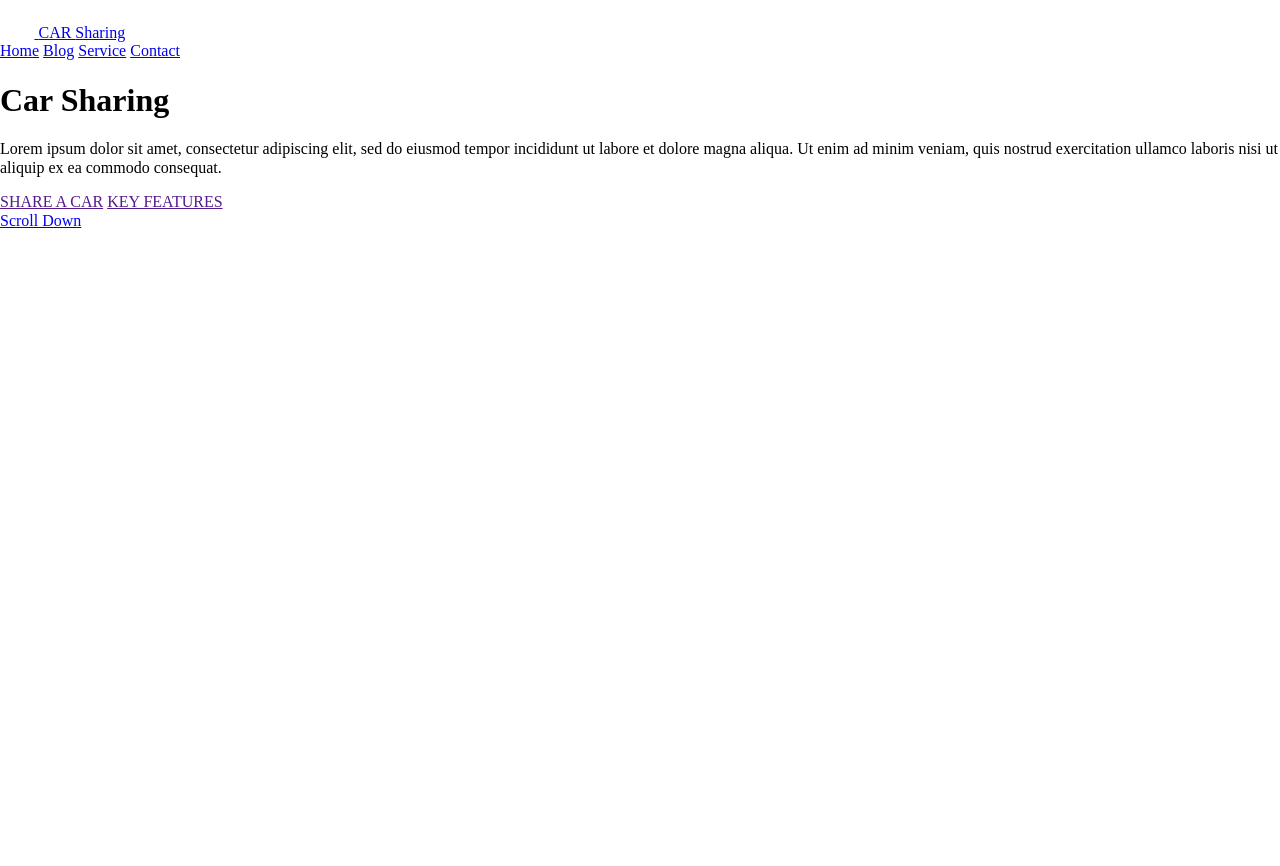
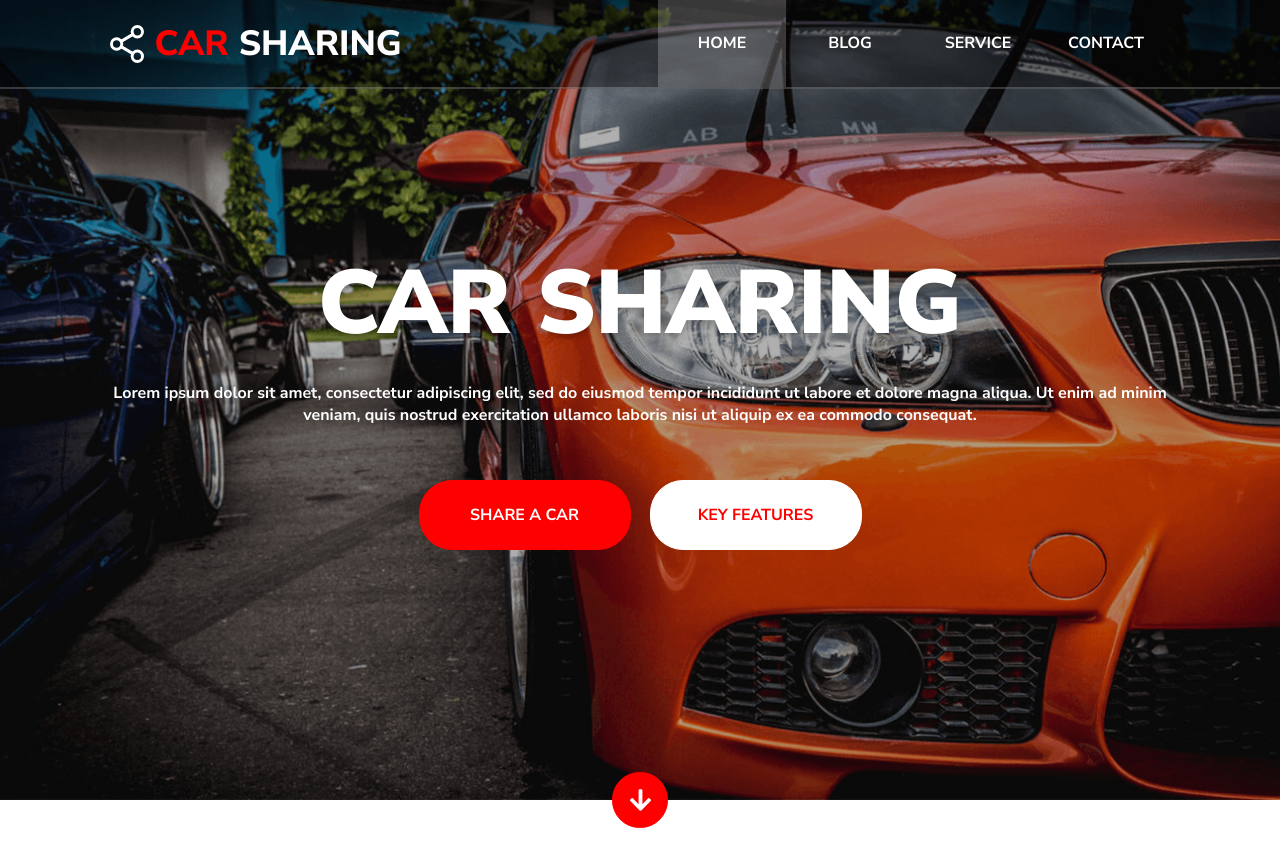
Before and after one commit to pawelkonior/car_sharing_, a plain HTML site: page index.html in a window 1280 px wide. Before the commit the page ends 800 px from the top, so only its background shows below. Drawn offline with Linux system fonts and the light colour scheme.

Commit message:
intro page without pixel perfect

```diff
--- a/index.html
+++ b/index.html
@@ -9,7 +9,7 @@
 
     <link rel="preconnect" href="https://fonts.googleapis.com">
     <link rel="preconnect" href="https://fonts.gstatic.com" crossorigin>
-    <link href="https://fonts.googleapis.com/css2?family=Nunito+Sans:wght@300;400;700;800&family=Open+Sans:wght@300;400&display=swap" rel="stylesheet">
+    <link href="https://fonts.googleapis.com/css2?family=Nunito+Sans:wght@300;400;700;800;900&family=Open+Sans:wght@300;400&display=swap" rel="stylesheet">
 
     <link rel="stylesheet" href="./src/css/normalize.css">
     <link rel="stylesheet" href="./src/css/app.css">
@@ -17,11 +17,12 @@
 <body>
 
 <div class="box intro" id="intro">
+    <div class="intro__mask">
         <header class="header">
             <div class="header__wrapper">
                 <a href="/" class="logo">
                     <img src="./src/images/logo.svg" alt="Logo Car Sharing Company" class="logo__img">
-                <span class="logo__text logo__text--primary">CAR </span>
+                    <span class="logo__text logo__text--primary">CAR</span>
                     <span class="logo__text">Sharing</span>
                 </a>
                 <nav class="mainMenu">
@@ -34,15 +35,18 @@
         </header>
         <section class="box__wrapper hero">
             <h1 class="hero__hdl">Car Sharing</h1>
-        <p class="hero__lead">Lorem ipsum dolor sit amet, consectetur adipiscing elit, sed do eiusmod tempor incididunt
-            ut labore et dolore magna aliqua. Ut enim ad minim veniam, quis nostrud exercitation ullamco laboris nisi ut
+            <p class="hero__lead">Lorem ipsum dolor sit amet, consectetur adipiscing elit, sed do eiusmod tempor
+                incididunt
+                ut labore et dolore magna aliqua. Ut enim ad minim veniam, quis nostrud exercitation ullamco laboris
+                nisi ut
                 aliquip ex ea commodo consequat.</p>
             <div class="hero__box">
                 <a href="" class="hero__link btn btn-lg btn-primary">SHARE A CAR</a>
-            <a href="" class="hero__link btn btn-lg btn-primary">KEY FEATURES</a>
+                <a href="" class="hero__link btn btn-lg btn-secondary">KEY FEATURES</a>
             </div>
         </section>
         <a href="#blog" class="intro__scroll btn btn-primary btn-icon">Scroll Down</a>
+    </div>
 </div>
 
 <div class="box" id="blog"></div>
--- a/src/css/app.css
+++ b/src/css/app.css
@@ -1,30 +1,228 @@
-.box {}
-.box .box__wrapper {}
+:root {
+    --primary-color: rgba(255, 0, 0);
+    --secondary-color: rgba(255, 255, 255);
+    --max-width: 68.125rem;
+}
 
-.btn {}
-.btn-lg {}
-.btn-icon {}
-.btn-primary {}
-.btn-secondary {}
-.btn-outline {}
+html, body {
+    font-size: 16px;
+}
 
-.intro {}
-.intro .intro__scroll {}
+.box {
+    min-height: 200px;
+}
 
-.header {}
-.header .header__wrapper {}
+.box .box__wrapper {
+    max-width: var(--max-width);
+    margin-inline: auto;
+    padding-inline: 0.9375rem;
+}
 
-.logo {}
-.logo .logo__img {}
-.logo .logo__text {}
-.logo .logo__text.logo__text--primary {}
+.btn {
+    text-decoration: none;
+    font-family: "Nunito Sans", sans-serif;
+    font-weight: 700;
+    font-size: 1rem;
+    text-align: center;
+    transition: all 400ms;
+    border-width: 0.0625rem;
+    border-style: solid;
+}
 
-.mainMenu {}
-.mainMenu .mainMenu__item {}
-.mainMenu .mainMenu__item.mainMenu__item--active {}
+.btn:hover {
 
-.hero {}
-.hero .hero__hdl {}
-.hero .hero__lead {}
-.hero .hero__box {}
-.hero .hero__link {}
+}
+
+.btn-lg {
+    border-radius: 2.0625rem;
+    width: 100%;
+    max-width: 13.125rem;
+    height: 100%;
+    max-height: 4.0625rem;
+}
+
+.btn-icon {
+    border-radius: 1.71875rem;
+    width: 100%;
+    max-width: 3.375rem;
+    height: 100%;
+    max-height: 3.375rem;
+    position: relative;
+}
+
+[href^='http']::after {
+
+}
+
+.btn-icon::after {
+    content: '';
+    position: absolute;
+    top: 0;
+    left: 0;
+    display: block;
+    height: 100%;
+    width: 100%;
+    max-width: 3.375rem;
+    max-height: 3.375rem;
+    background-image: url('../images/icon_arrow.svg');
+    background-position: center;
+    background-size: 21px 22px;
+    background-repeat: no-repeat;
+}
+
+.btn-primary {
+    color: var(--secondary-color);
+    background-color: var(--primary-color);
+    border-color: var(--primary-color);
+}
+
+.btn-primary:hover {
+    background-color: var(--secondary-color);
+    color: var(--primary-color);
+    border-color: var(--secondary-color);
+}
+
+.btn-secondary {
+    color: var(--primary-color);
+    background-color: var(--secondary-color);
+    border-color: var(--secondary-color);
+}
+
+.btn-secondary:hover {
+    background-color: var(--primary-color);
+    color: var(--secondary-color);
+    border-color: var(--primary-color);
+}
+
+.btn-outline {
+}
+
+
+.intro {
+    width: 100%;
+    min-height: 100vh;
+    background-image: url('../images/hero_bg.png');
+    background-size: cover;
+    background-position: center;
+}
+
+.intro .intro__mask {
+    background-color: rgba(0, 0, 0, .3);
+    width: 100%;
+    min-height: 100vh;
+    position: relative;
+}
+
+.intro .intro__scroll {
+    position: absolute;
+    bottom: 0;
+    overflow: hidden;
+    text-indent: -999px;
+    left: 50%;
+    transform: translate(-50%, 50%);
+}
+
+.header {
+    background-color: rgba(0, 0, 0, .4);
+    border-bottom: 2px solid rgba(255, 255, 255, .2)
+}
+
+.header .header__wrapper {
+    width: 100%;
+    max-width: var(--max-width);
+    padding-inline: 15px;
+    margin-inline: auto;
+    display: flex;
+    justify-content: space-between;
+    align-items: center;
+    box-sizing: border-box;
+}
+
+.logo {
+    padding-top: 20px;
+    padding-bottom: 20px;
+    display: flex;
+    align-items: center;
+    gap: 0.625rem;
+    text-decoration: none;
+    color: var(--secondary-color);
+    font-family: 'Nunito Sans', sans-serif;
+    font-weight: 800;
+    text-transform: uppercase;
+    font-size: 2.1875rem;
+    line-height: 1.3;
+}
+
+.logo .logo__text.logo__text--primary {
+    color: var(--primary-color);
+}
+
+.mainMenu {
+    display: flex;
+    width: 100%;
+    max-width: 32rem;
+    justify-content: space-between;
+}
+
+.mainMenu .mainMenu__item {
+    text-decoration: none;
+    text-transform: uppercase;
+    color: var(--secondary-color);
+    font-family: 'Nunito Sans', sans-serif;
+    font-weight: 700;
+    font-size: 1rem;
+    width: 100%;
+    max-width: 8rem;
+    display: inline-block;
+    text-align: center;
+    padding-top: 2.15rem;
+    padding-bottom: 2.15rem;
+}
+
+.mainMenu .mainMenu__item.mainMenu__item--active,
+.mainMenu .mainMenu__item:hover {
+    background-color: rgba(255, 255, 255, .2);
+}
+
+.hero {
+    color: var(--secondary-color);
+    font-family: 'Nunito Sans', sans-serif;
+    min-height: calc(100vh - 5.625rem);
+    position: relative;
+    top: -2.8125rem;
+    display: flex;
+    flex-direction: column;
+    justify-content: center;
+    align-items: center;
+}
+
+.hero .hero__hdl {
+    font-weight: 900;
+    text-transform: uppercase;
+    text-align: center;
+    font-size: 5.625rem;
+    text-shadow: 0 3px 6px rgba(0, 0, 0, 0.25);
+    margin: 0 0 0.625rem 0;
+}
+
+.hero .hero__lead {
+    font-weight: 700;
+    font-size: 1rem;
+    line-height: 1.375;
+    text-align: center;
+    margin-bottom: 3.375rem;
+}
+
+.hero .hero__box {
+    max-height: 4.125rem;
+    display: flex;
+    justify-content: center;
+    width: 100%;
+}
+
+.hero .hero__link {
+    display: inline-block;
+    padding-bottom: 1.5625rem;
+    padding-top: 1.5625rem;
+    margin-inline: 0.59375rem;
+}
```
Lines whose indentation alone changed are shown as unchanged.
